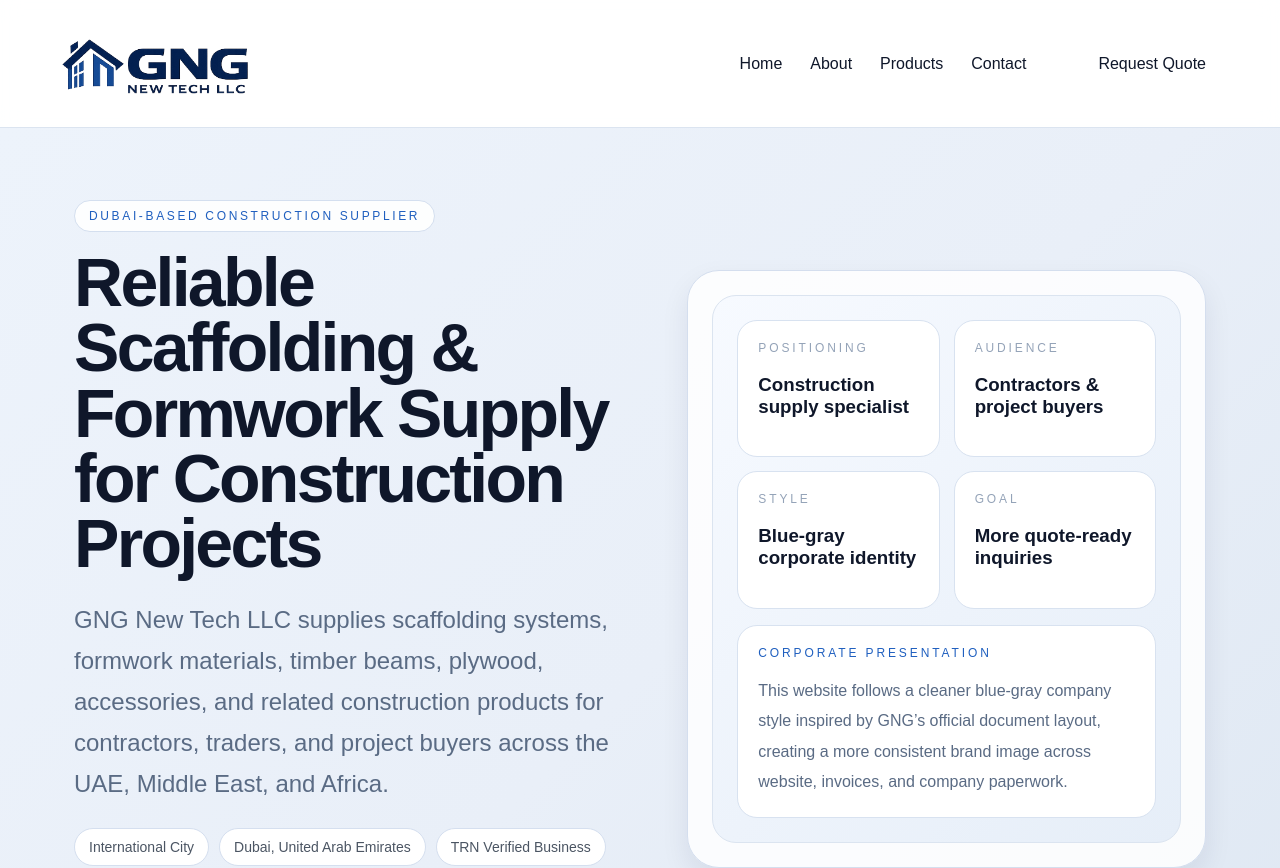
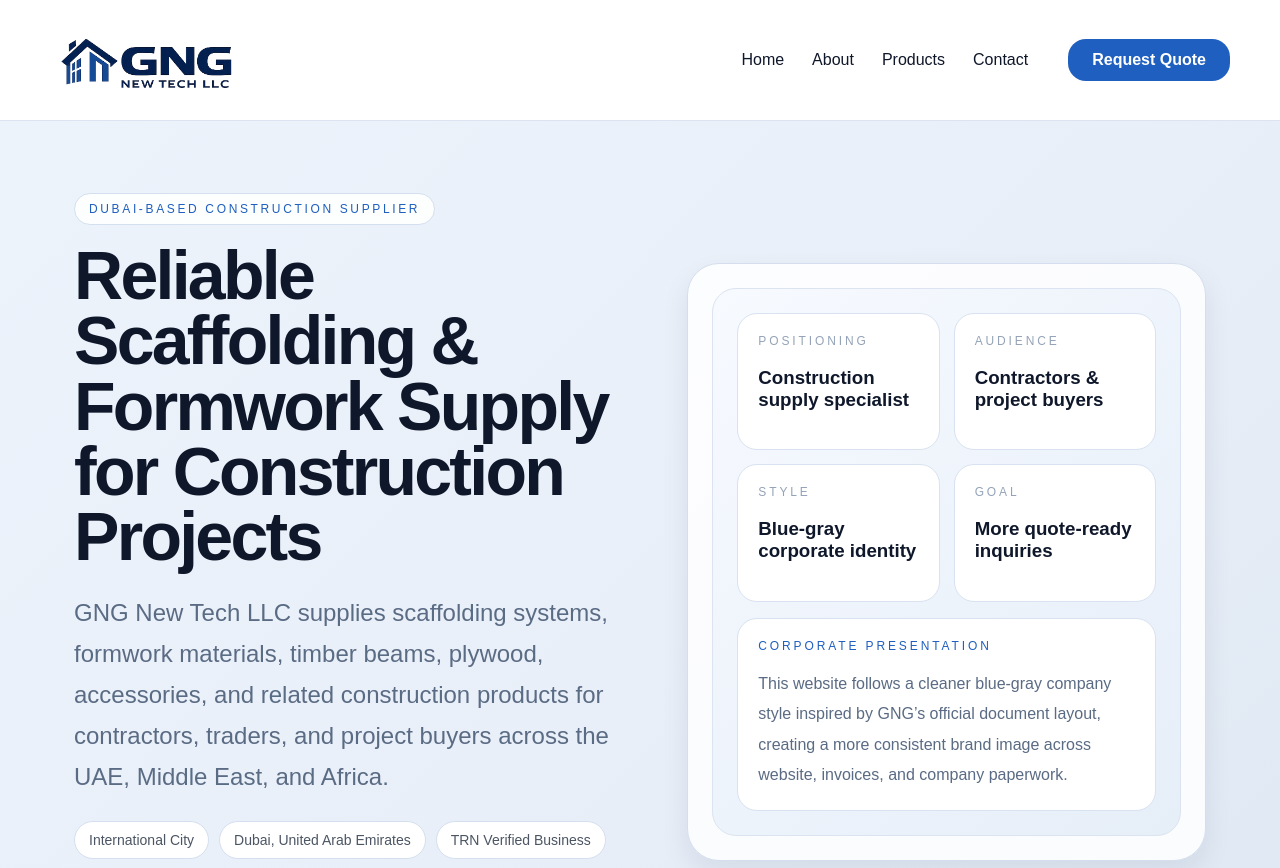
Before and after one commit to gngnewtech/gng-website-v2, a Next.js app: page / in a window 1280 px wide. Shown: the top 868 px of the page. Built offline with nearby package versions, Linux system fonts and the light colour scheme.

Commit message:
Update globals.css

```diff
--- a/app/globals.css
+++ b/app/globals.css
@@ -37,7 +37,7 @@
   flex-shrink: 0;
 }
 .brand-logo {
-  height: 96px !important;
+  height: 88px !important;
   width: auto !important;
   display: block;
 }
@@ -48,9 +48,18 @@
   margin-left: auto;
 }
 .cta {
-  margin-left: 20px;
+  margin-left: 12px;
   padding: 12px 24px;
   border-radius: 18px;
+  background: var(--blue);
+  color: white;
+  font-weight: 700;
+  display: inline-flex;
+  align-items: center;
+  justify-content: center;
+}
+.cta:hover {
+  background: var(--blue-dark);
 }
 .hero { background: linear-gradient(135deg,#edf3fb,#e9eff8 55%,#dfe8f3); padding: 72px 0; }
 .hero-grid, .two-col { display:grid; grid-template-columns: 1.05fr 0.95fr; gap:40px; align-items:center; }
```
